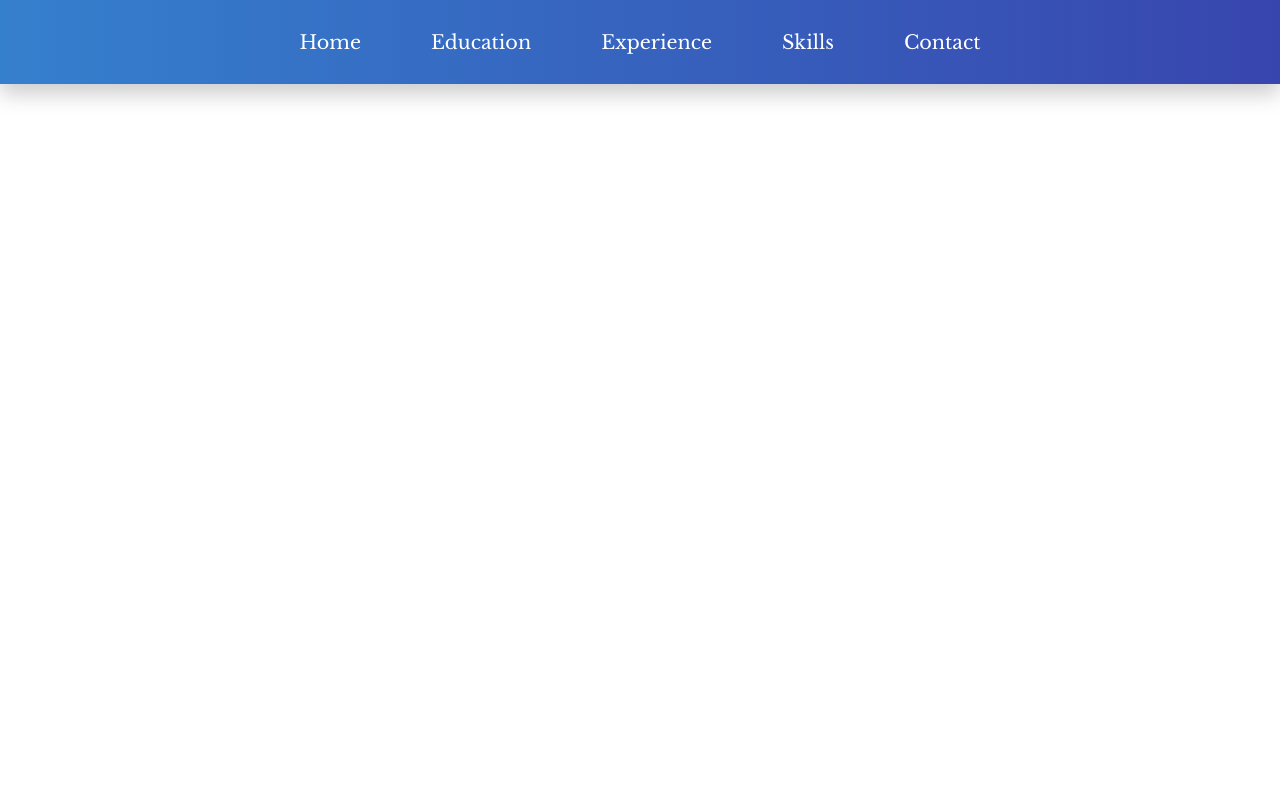
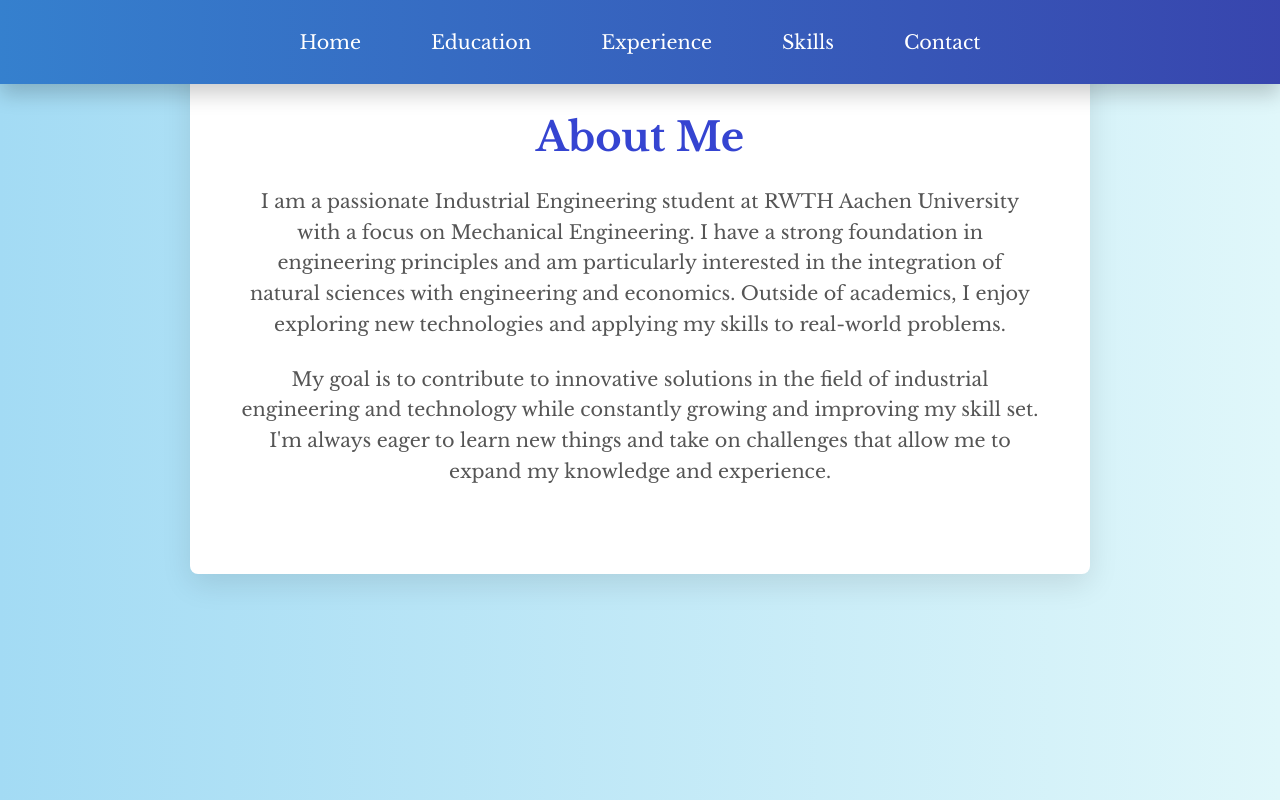
Before and after one commit to annasarabasheva/Portfolio-Site, a React (Vite) app in the folder porfolio-site/: page /about in a window 1280 px wide. Built offline with nearby package versions, Linux system fonts and the light colour scheme.

Commit message:
Add About Me Page

```diff
--- a/porfolio-site/src/App.jsx
+++ b/porfolio-site/src/App.jsx
@@ -7,6 +7,7 @@ import Education from './components/education/Education';
 import Experience from './components/experience/Experience';
 import Skills from './components/skills/Skills';
 import Contact from './components/contact/Contact';
+import About from './components/about/About';
 
 function App() {
 
@@ -15,6 +16,7 @@ function App() {
      <Header />
      <Routes>
         <Route path="/" element={<Home />} />
+        <Route path="/about" element={<About />} />
         <Route path="/education" element={<Education />} />
         <Route path="/experience" element={<Experience/>} />
         <Route path="/skills" element={<Skills/>} />
--- /dev/null
+++ b/porfolio-site/src/components/about/About.css
@@ -0,0 +1,26 @@
+.about {
+    background-color: white;
+    padding: 4rem 2rem;
+    width: 100%;
+    max-width: 900px;
+    margin: 0 auto;
+    box-shadow: 0 10px 30px rgba(0, 0, 0, 0.1);
+    border-radius: 8px;
+    text-align: center;
+    margin-top: 3rem; /* Adds space between Hero and About Me */
+}
+
+.about h2 {
+    font-size: 2.5rem;
+    margin-bottom: 1.5rem;
+    color: #3544d1;
+}
+
+.about p {
+    font-size: 1.2rem;
+    color: #555;
+    line-height: 1.6;
+    max-width: 800px;
+    margin: 0 auto;
+    margin-bottom: 1.5rem;
+}
--- /dev/null
+++ b/porfolio-site/src/components/about/About.jsx
@@ -0,0 +1,23 @@
+import React from 'react';
+import './About.css';
+
+const About = () => {
+    return (
+        <div className="about">
+            <h2>About Me</h2>
+            <p>
+                I am a passionate Industrial Engineering student at RWTH Aachen University with a focus on Mechanical Engineering.
+                I have a strong foundation in engineering principles and am particularly interested in the integration of
+                natural sciences with engineering and economics. Outside of academics, I enjoy exploring new technologies and
+                applying my skills to real-world problems.
+            </p>
+            <p>
+                My goal is to contribute to innovative solutions in the field of industrial engineering and technology while
+                constantly growing and improving my skill set. I'm always eager to learn new things and take on challenges that
+                allow me to expand my knowledge and experience.
+            </p>
+        </div>
+    );
+};
+
+export default About;
--- a/porfolio-site/src/components/contact/Contact.css
+++ b/porfolio-site/src/components/contact/Contact.css
@@ -6,14 +6,16 @@
     max-width: 1200px;
     margin: 0 auto;
     border-radius: 8px;
-    margin-top: 3em;
+    margin-top: 5em;
 }
 
 .contact h2 {
     font-size: 2.5rem;
-    color: #3544d1;
-    margin-bottom: 2.5rem;
+    color: rgb(255, 255, 255);
+    margin-bottom: 4rem;
     font-weight: 700;
+    text-shadow: 2px 2px 6px rgba(0, 0, 0, 0.3); /* Adding shadow */
+
 }
 
 .contact-info {
--- a/porfolio-site/src/components/home/Home.jsx
+++ b/porfolio-site/src/components/home/Home.jsx
@@ -1,4 +1,5 @@
 import React from 'react';
+import { Link } from 'react-router-dom';
 import './Home.css';
 
 const Home = () => {
@@ -7,14 +8,16 @@ const Home = () => {
             <section className="hero">
                 <h1>Hi, I'm Hristiyan Borisov</h1>
                 <p>Welcome to my Portfolio</p>
-                <button onClick={() => window.scrollTo(0, document.body.scrollHeight)}>Explore More</button>
+                <Link to="/about">
+                    <button>
+                        ABOUT ME
+                    </button>
+                </Link>
+            </section>
 
-            </section>
             <section className="image">
                 <img src="/profile-pic.jpg" alt="profile-pic" />
             </section>
-
-
         </div>
     );
 };
```
Also changed, not shown: porfolio-site/src/components/home/Home.css (line endings or trailing spaces). Lines whose indentation alone changed are shown as unchanged.
